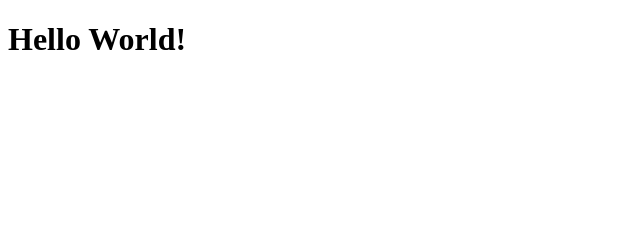
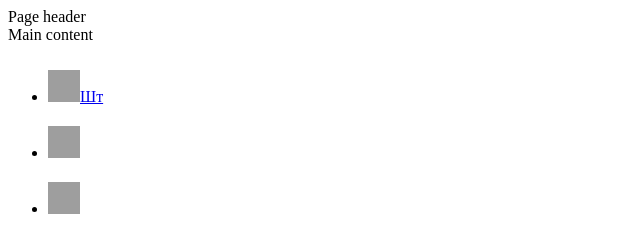
Before and after one commit to ACF136AAV/start, a plain HTML site: page index.html in a window 1280 px wide. Shown: the whole page, without its empty margins (0-640 px from the left). Drawn offline with Linux system fonts and the light colour scheme; grey boxes are pictures that could not be loaded.

Commit message:
practice

```diff
--- a/index.html
+++ b/index.html
@@ -1,11 +1,42 @@
 <!DOCTYPE html>
 <html lang="en">
+
 <head>
     <meta charset="UTF-8">
     <meta name="viewport" content="width=device-width, initial-scale=1.0">
     <title>Document</title>
+    <link rel="stylesheet" href="style.css">
 </head>
+
 <body>
-    <h1>Hello World!</h1>
+    <header>Page header</header>
+
+    <main>Main content</main>
+
+    <footer>
+        <ul>
+            <li>
+                <a href="https://www.instagram.com/" target="_blank">
+                    <img src="https://ac.goit.global/fullstack/html-css-v2/module-1/autocheck/b04insta.svg"
+                        alt="Instagram" width="32" height="32">Шт
+                </a>
+            </li>
+            <li>
+                <a href="https://www.facebook.com/" target="_blank">
+                    <img src="https://ac.goit.global/fullstack/html-css-v2/module-1/autocheck/b04facebook.svg"
+                        alt="Facebook" width="32" height="32">
+                </a>
+            </li>
+            <li>
+                <a href="https://www.youtube.com/" target="_blank">
+                    <img src="https://ac.goit.global/fullstack/html-css-v2/module-1/autocheck/b04youtube.svg"
+                        alt="YouTube" width="32" height="32">
+                </a>
+            </li>
+        </ul>
+    </footer>
+
+
 </body>
+
 </html>
--- /dev/null
+++ b/style.css
@@ -0,0 +1,3 @@
+li {
+    padding: 10px 0;
+}
```
